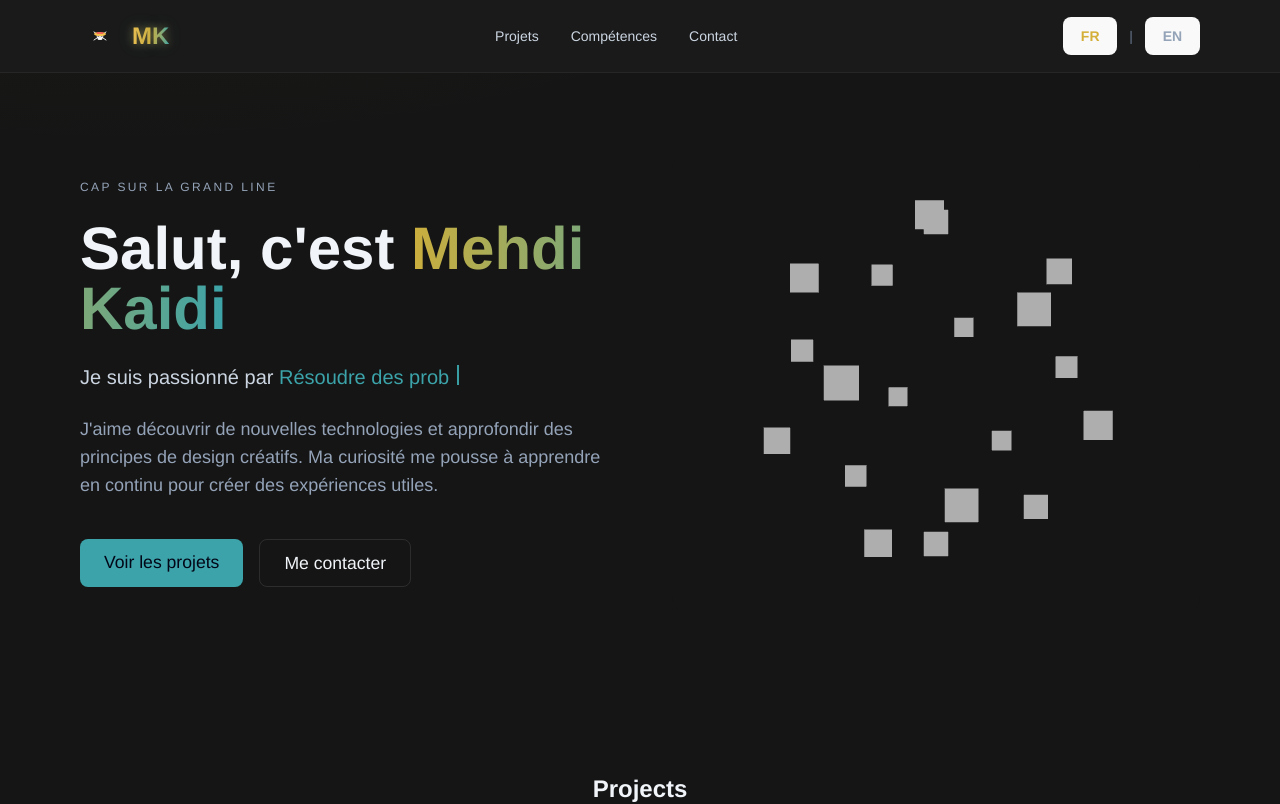
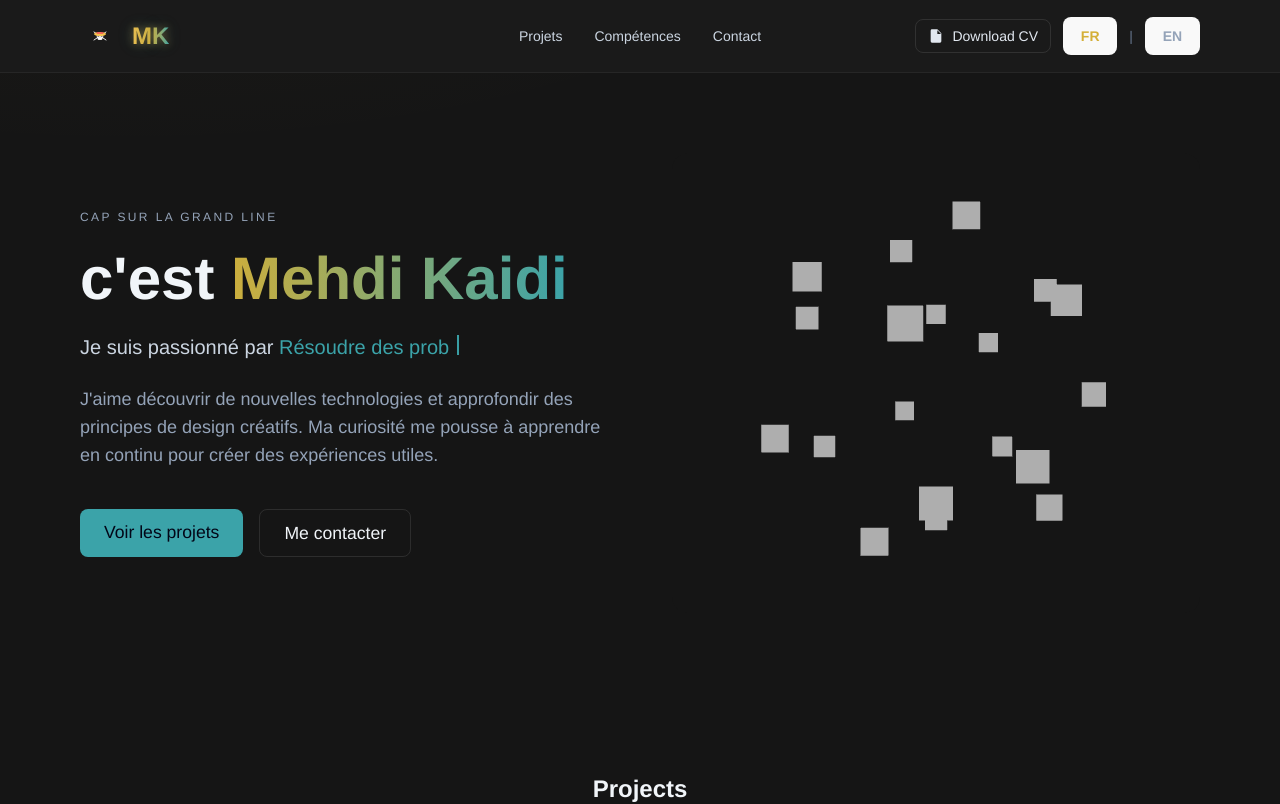
Before and after one commit to mehdika21/portfolio-react, a React (Vite) app: page / in a window 1280 px wide. Shown: the top 804 px of the page. Built offline with nearby package versions, Linux system fonts and the light colour scheme.

Commit message:
feat: new navbar, skill cloud, i18n updates

```diff
--- a/src/components/Navbar.tsx
+++ b/src/components/Navbar.tsx
@@ -1,14 +1,16 @@
 import React from "react";
 import OnePieceSVG from "./OnePieceSVG";
 import { useI18n } from "../i18n/I18n";
+import cv from "../assets/cv_stage1.pdf";
 
 const Navbar: React.FC = () => {
   const { lang, setLang, t } = useI18n();
 
   return (
     <header id="nav" className="bg-[#1a1a1a] sticky top-0 z-50 backdrop-blur border-b border-white/5">
-      <nav className="max-w-6xl mx-auto px-4 py-4 flex items-center justify-between">
-        {/* Left */}
+      {/* 'relative' lets us absolutely center the menu */}
+      <nav className="relative max-w-6xl mx-auto px-4 py-4 flex items-center justify-between">
+        {/* Left: Logo */}
         <div className="flex items-center gap-3">
           <OnePieceSVG />
           <span className="font-extrabold text-xl sm:text-2xl text-transparent bg-clip-text bg-gradient-to-r from-straw via-gold to-teal glow-mk">
@@ -16,44 +18,72 @@ const Navbar: React.FC = () => {
           </span>
         </div>
 
-        {/* Center menu */}
-        <div className="hidden md:flex items-center gap-8">
+        {/* CENTER: Nav links—perfectly centered on desktop */}
+        <div className="absolute left-1/2 -translate-x-1/2 hidden md:flex items-center gap-8">
           <a href="#projects" className="text-sm text-slate-300 hover:text-teal transition-colors font-medium">
-            {t('nav.projects')}
+            {t("nav.projects")}
           </a>
           <a href="#skills" className="text-sm text-slate-300 hover:text-teal transition-colors font-medium">
-            {t('nav.skills')}
+            {t("nav.skills")}
           </a>
           <a href="#contact" className="text-sm text-slate-300 hover:text-teal transition-colors font-medium">
-            {t('nav.contact')}
+            {t("nav.contact")}
           </a>
         </div>
 
-        {/* Right: EN/FR toggle */}
+        {/* RIGHT: CV (desktop), language, CV (mobile icon), hamburger */}
+        <div className="flex items-center gap-3">
+          {/* CV button (desktop) */}
+          <a
+            href={cv}
+            download
+            className="hidden md:inline-flex items-center gap-2 px-3 py-1.5 rounded-lg border border-white/10 hover:border-teal/60 text-slate-200 text-sm transition-colors"
+          >
+            <svg className="w-4 h-4" viewBox="0 0 24 24" fill="currentColor">
+              <path d="M14 2H6a2 2 0 00-2 2v16a2 2 0 002 2h12a2 2 0 002-2V8l-6-6zM14 3.5L19.5 9H14V3.5z"/>
+            </svg>
+            Download CV
+          </a>
+
+          {/* Language toggle */}
           <div className="flex items-center gap-3 text-sm">
             <button
-            aria-pressed={lang === 'fr'}
-            onClick={() => setLang('fr')}
-            className={`font-semibold transition-colors ${lang === 'fr' ? 'text-gold' : 'text-slate-400 hover:text-teal'}`}
+              aria-pressed={lang === "fr"}
+              onClick={() => setLang("fr")}
+              className={`font-semibold transition-colors ${lang === "fr" ? "text-gold" : "text-slate-400 hover:text-teal"}`}
             >
               FR
             </button>
             <span className="text-slate-500">|</span>
             <button
-            aria-pressed={lang === 'en'}
-            onClick={() => setLang('en')}
-            className={`font-semibold transition-colors ${lang === 'en' ? 'text-gold' : 'text-slate-400 hover:text-teal'}`}
+              aria-pressed={lang === "en"}
+              onClick={() => setLang("en")}
+              className={`font-semibold transition-colors ${lang === "en" ? "text-gold" : "text-slate-400 hover:text-teal"}`}
             >
               EN
             </button>
           </div>
 
-        {/* Mobile menu button (not wired to drawer for brevity) */}
+          {/* CV icon (mobile) */}
+          <a
+            href={cv}
+            download
+            className="md:hidden p-2 rounded-lg border border-white/10 hover:border-teal/60"
+            aria-label="Download CV"
+            title="Download CV"
+          >
+            <svg className="w-5 h-5" viewBox="0 0 24 24" fill="currentColor">
+              <path d="M14 2H6a2 2 0 00-2 2v16a2 2 0 002 2h12a2 2 0 002-2V8l-6-6zM14 3.5L19.5 9H14V3.5z"/>
+            </svg>
+          </a>
+
+          {/* Hamburger (mobile) */}
           <button className="md:hidden p-2 rounded-lg border border-white/10 hover:border-teal" aria-label="Open menu">
             <svg className="w-5 h-5" fill="none" stroke="currentColor" viewBox="0 0 24 24">
               <path strokeLinecap="round" strokeLinejoin="round" strokeWidth="2" d="M4 6h16M4 12h16M4 18h16" />
             </svg>
           </button>
+        </div>
       </nav>
     </header>
   );
--- a/src/components/SkillCloud.tsx
+++ b/src/components/SkillCloud.tsx
@@ -44,13 +44,31 @@ const IconSprites: React.FC<{ icons: Icon[]; radius?: number; defaultSize?: numb
 
 const Rotator: React.FC<{ children: React.ReactNode }> = ({ children }) => {
     const ref = useRef<THREE.Group>(null);
-    useFrame(({ mouse }) => {
+    const rotationSpeed = useRef({ x: 0.005, y: 0.008 }); // Base rotation speeds
+
+    useFrame(({ mouse, clock }) => {
         if (!ref.current) return;
-        ref.current.rotation.y += 0.04; // slow auto-rotate
-        // light parallax
-        ref.current.rotation.x = THREE.MathUtils.lerp(ref.current.rotation.x, mouse.y * 0.25, 0.06);
-        ref.current.rotation.y = THREE.MathUtils.lerp(ref.current.rotation.y, ref.current.rotation.y + mouse.x * 0.001, 0.06);
+
+        // Constant rotation with time-based animation
+        const time = clock.getElapsedTime();
+
+        // Primary constant rotation
+        ref.current.rotation.y += rotationSpeed.current.y;
+        ref.current.rotation.x += rotationSpeed.current.x;
+
+        // Optional: Add subtle mouse influence without stopping rotation
+        const mouseInfluenceX = mouse.y * 0.1;
+        const mouseInfluenceY = mouse.x * 0.1;
+
+        // Blend mouse influence with constant rotation
+        ref.current.rotation.x += mouseInfluenceX * 0.01;
+        ref.current.rotation.y += mouseInfluenceY * 0.01;
+
+        // Optional: Add slight variation to make it more organic
+        const variation = Math.sin(time * 0.5) * 0.002;
+        ref.current.rotation.x += variation;
     });
+
     return <group ref={ref}>{children}</group>;
 };
 
@@ -71,8 +89,14 @@ const SkillCloud: React.FC<{ icons: Icon[]; className?: string }> = ({ icons, cl
                     <IconSprites icons={icons} radius={3.2} defaultSize={0.5} />
                 </Rotator>
 
-                {/* Optional: allow slight manual orbit (no zoom/pan) */}
-                <OrbitControls enableZoom={false} enablePan={false} rotateSpeed={1} />
+                {/* Disable OrbitControls or make them less intrusive */}
+                <OrbitControls
+                    enableZoom={false}
+                    enablePan={false}
+                    rotateSpeed={0.3}
+                    enableDamping={true}
+                    dampingFactor={0.1}
+                />
             </Canvas>
 
             {/* Soft inner vignette */}
--- a/src/i18n/translations.ts
+++ b/src/i18n/translations.ts
@@ -9,7 +9,7 @@ export const translations = {
 
     // Hero
     'hero.tagline': 'Cap sur la Grand Line',
-    'hero.greeting': "Salut, c'est",
+    'hero.greeting': "c'est",
     'hero.imPassionate': "Je suis passionné par ",
     'hero.phrase.1': 'Construire des applications web fiables et soignées',
     'hero.phrase.2': 'Résoudre des problèmes complexes',
@@ -56,7 +56,7 @@ export const translations = {
 
     // Hero
     'hero.tagline': 'Setting Sail for the Grand Line',
-    'hero.greeting': "Hi, I'm",
+    'hero.greeting': "I'm",
     'hero.imPassionate': 'I’m passionate about ',
     'hero.phrase.1': 'Building clean, reliable web apps',
     'hero.phrase.2': 'Solving complex problems',
```
Lines whose indentation alone changed are shown as unchanged.
